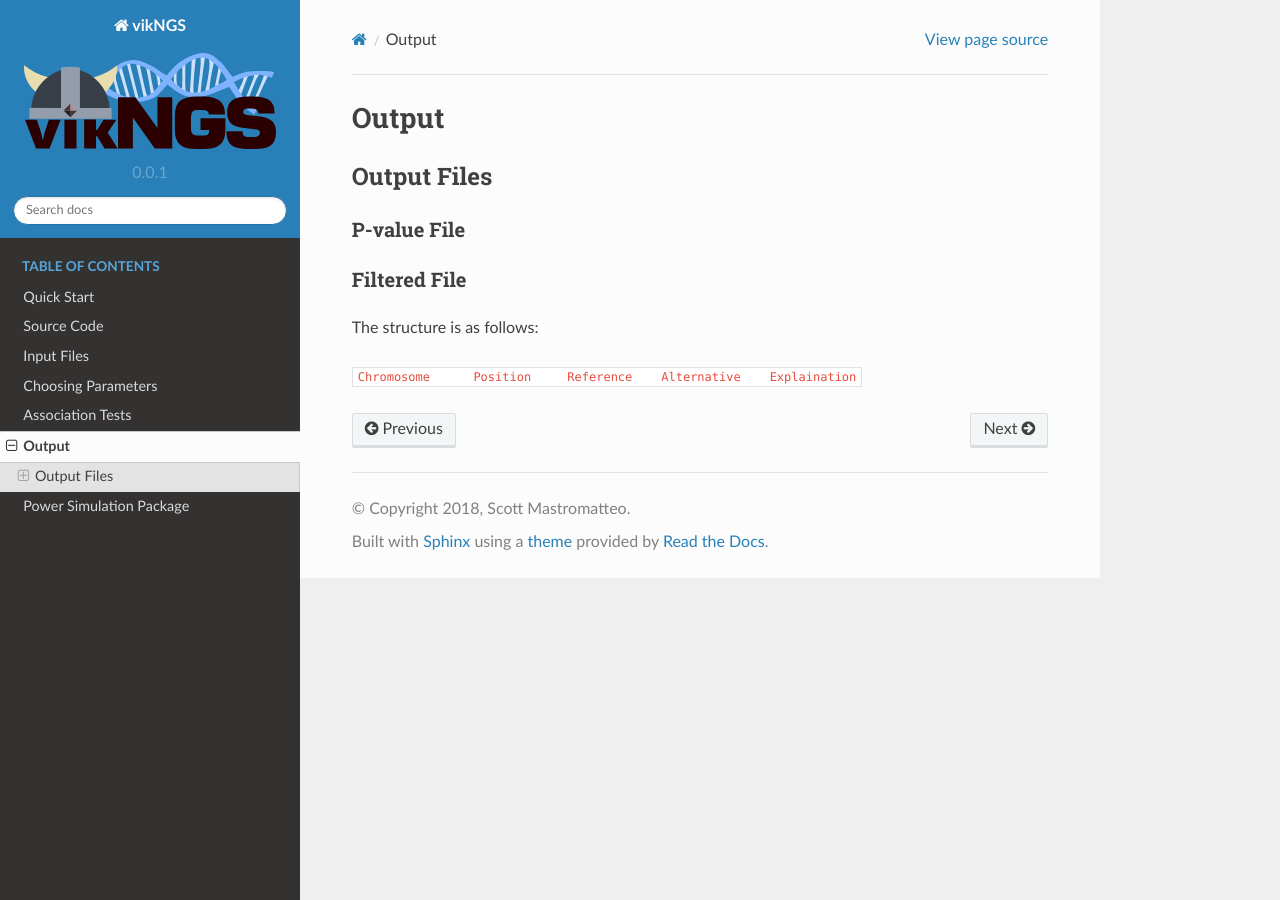
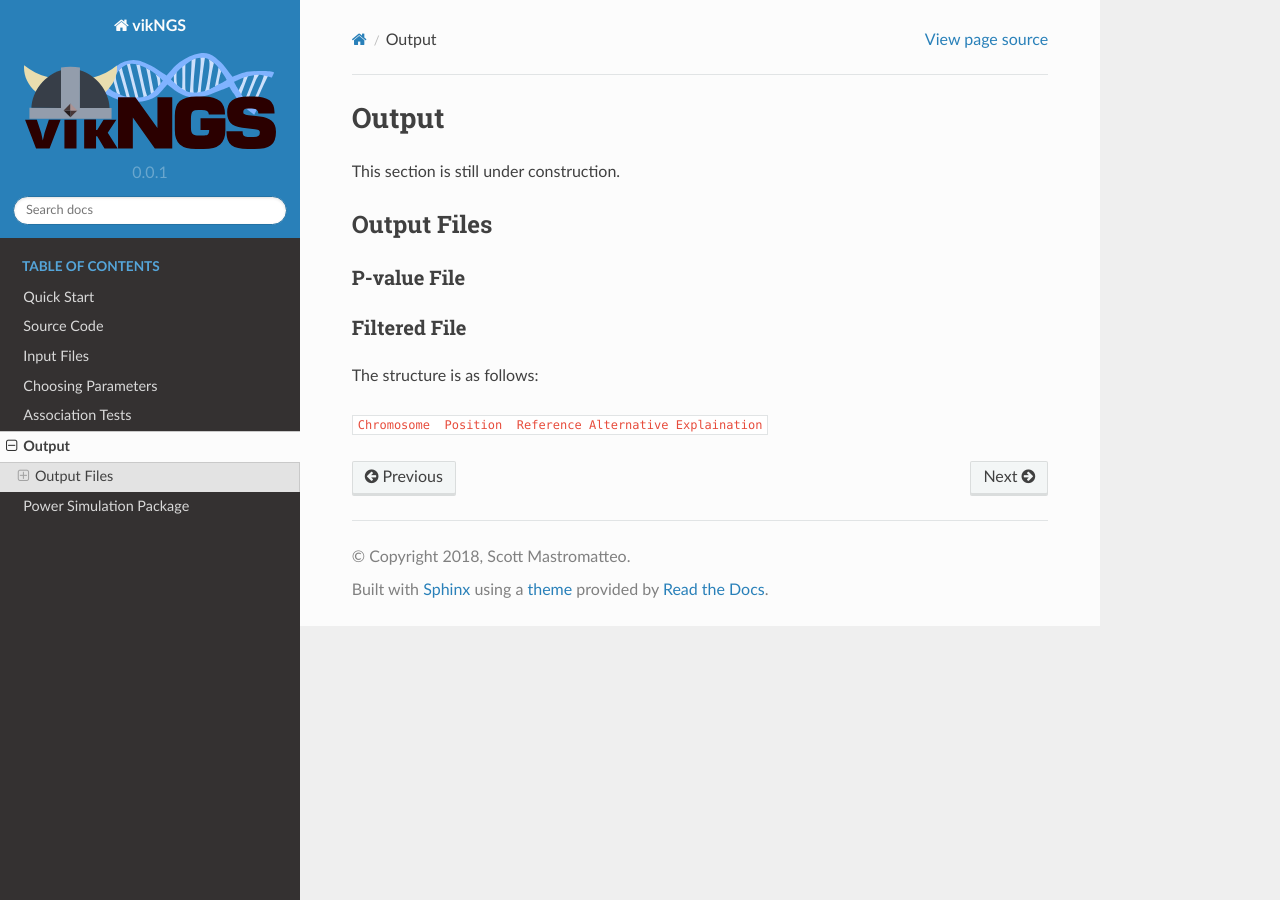
Before and after one commit to ScottMastro/vikngsdocs, a Sphinx documentation site: the page built from source/output.rst, in a window 1280 px wide. Built offline with Sphinx 7.4.7 and the Read the Docs theme 2.0.0, drawn with Linux system fonts in a browser that asks for light colours.

Commit message:
Update output.rst

```diff
--- a/source/output.rst
+++ b/source/output.rst
@@ -2,6 +2,9 @@
 
 Output
 ==================================
+
+This section is still under construction.
+
 
 Output Files
 ------------------------------
@@ -19,4 +22,4 @@ Filtered File
 
 The structure is as follows:
 
-``Chromosome      Position     Reference    Alternative    Explaination``
+``Chromosome  Position  Reference Alternative Explaination``
```
